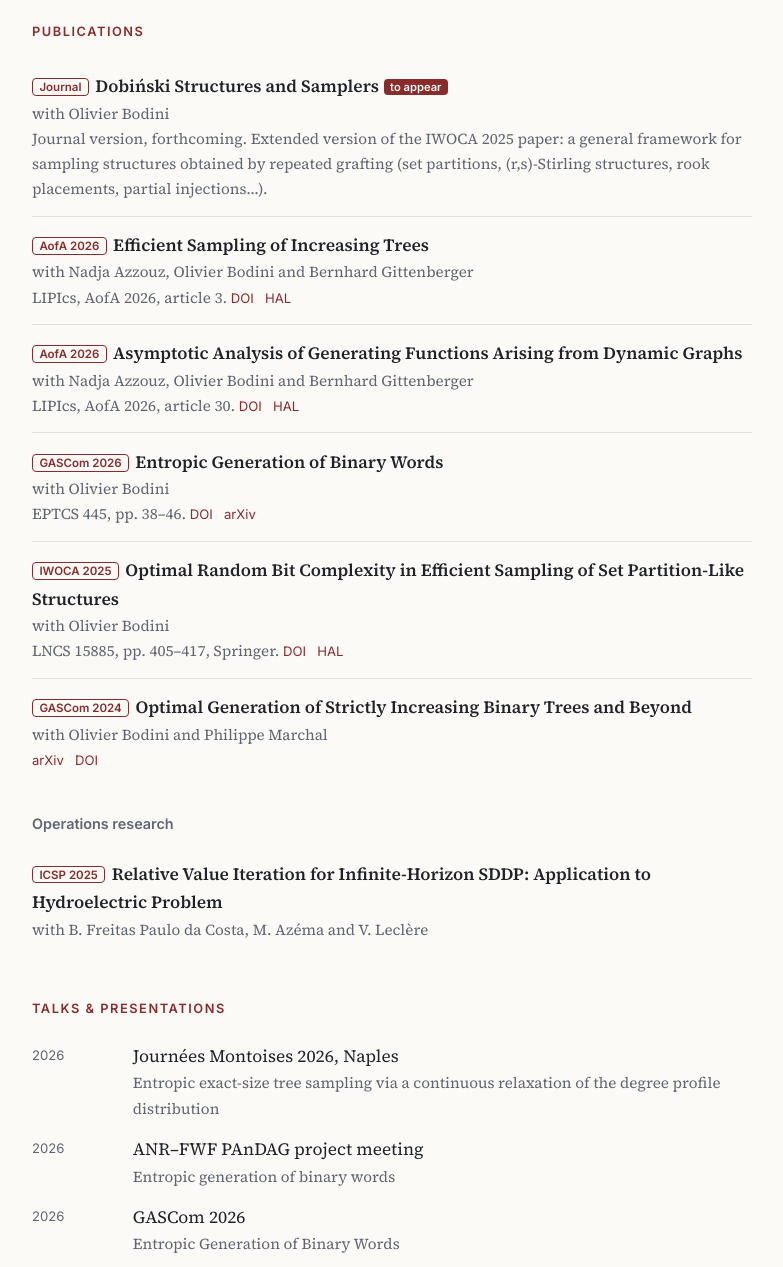
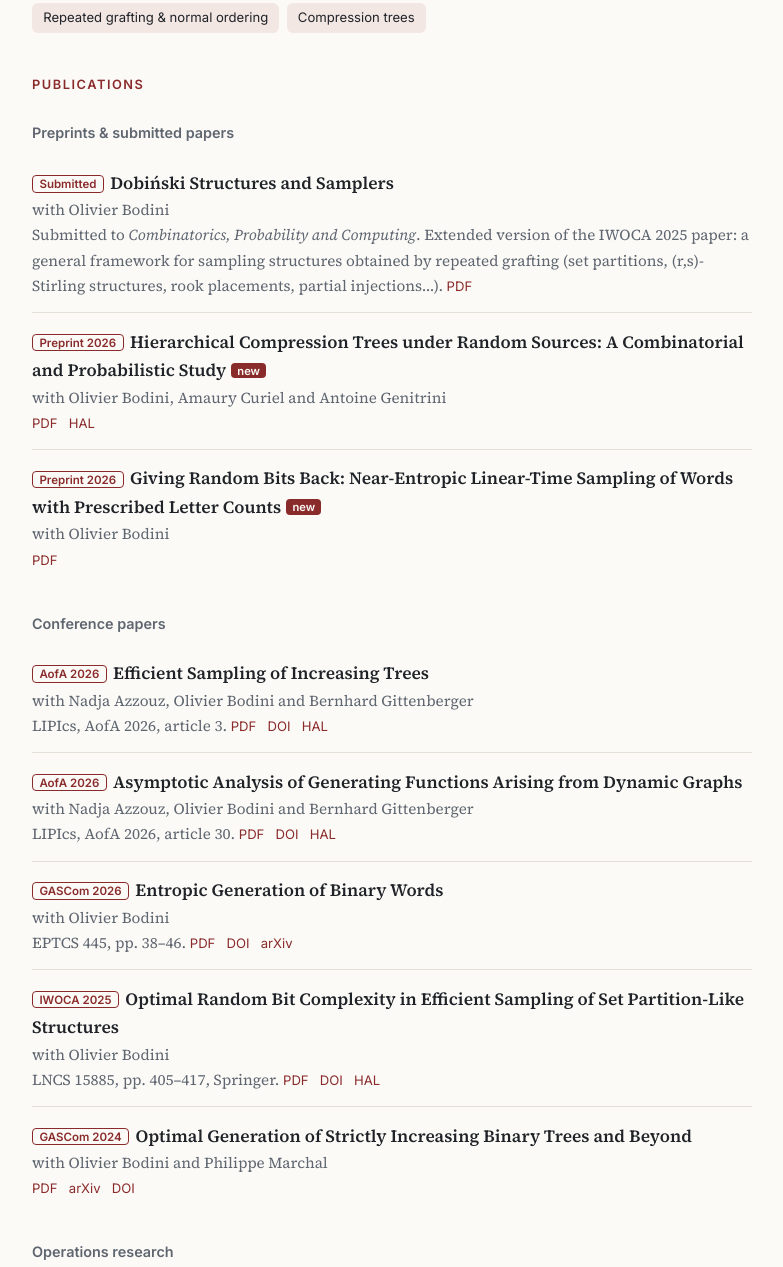
Before and after one commit to FrancisDurand/FrancisDurand.github.io, a plain HTML site: page index.html in a window 1280 px wide. Shown: the part 687-1954 px from the top of the page, without its empty margins (248-1031 px from the left). Drawn offline with Linux system fonts and the light colour scheme.

Commit message:
Adding articles

```diff
--- a/index.html
+++ b/index.html
@@ -100,7 +100,7 @@
 
   <header>
     <h1>Francis Durand</h1>
-    <p class="role">PhD student in combinatorics · LAGA, Université Sorbonne Paris Nord · advised by <a href="https://lipn.univ-paris13.fr/~bodini/">Olivier Bodini</a></p>
+    <p class="role">PhD student in combinatorics · LAGA, Université Sorbonne Paris Nord · advised by <a href="https://lipn.univ-paris13.fr/~bodini/">Olivier Bodini</a> and <a href="https://www.lip6.fr/Antoine.Genitrini/">Antoine Genitrini</a></p>
     <ul class="links">
       <li><a href="mailto:francis.durand@ens-paris-saclay.fr">Email</a></li>
       <li><a href="https://github.com/francisdurand">GitHub</a></li>
@@ -120,7 +120,7 @@
       My main goal is to sample large structures in a <em class="key">quasi-entropic</em> way: using a number of random bits
       as close as possible to the information-theoretic minimum given by Shannon's entropy, while keeping an optimal running time.
       Recent work covers set partitions and their generalisations (Dobiński structures), increasing trees,
-      simply generated trees and binary words with a fixed number of ones.
+      simply generated trees and words with prescribed letter counts. I am also interested in the analysis of hierarchical compression trees under random sources.
     </p>
     <ul class="interests">
       <li>Random generation</li>
@@ -129,46 +129,65 @@
       <li>Generating functions &amp; symbolic methods</li>
       <li>Probabilistic combinatorics</li>
       <li>Repeated grafting &amp; normal ordering</li>
+      <li>Compression trees</li>
     </ul>
   </section>
 
   <section>
     <h2>Publications</h2>
+    <h3>Preprints &amp; submitted papers</h3>
     <ol class="pubs">
       <li>
-        <span class="venue">Journal</span><span class="title">Dobiński Structures and Samplers</span><span class="new">to appear</span>
+        <span class="venue">Submitted</span><span class="title">Dobiński Structures and Samplers</span>
         <span class="authors">with Olivier Bodini</span>
-        <span class="meta">Journal version, forthcoming. Extended version of the IWOCA 2025 paper: a general framework for sampling structures obtained by repeated grafting (set partitions, (r,s)-Stirling structures, rook placements, partial injections…).</span>
+        <span class="meta">Submitted to <em>Combinatorics, Probability and Computing</em>. Extended version of the IWOCA 2025 paper: a general framework for sampling structures obtained by repeated grafting (set partitions, (r,s)-Stirling structures, rook placements, partial injections…).
+          <a href="Stam_CPC.pdf">PDF</a></span>
       </li>
+      <li>
+        <span class="venue">Preprint 2026</span><span class="title">Hierarchical Compression Trees under Random Sources: A Combinatorial and Probabilistic Study</span><span class="new">new</span>
+        <span class="authors">with Olivier Bodini, Amaury Curiel and Antoine Genitrini</span>
+        <span class="meta">
+          <a href="https://hal.sorbonne-universite.fr/hal-05872346/document">PDF</a><a href="https://hal.sorbonne-universite.fr/hal-05872346">HAL</a></span>
+      </li>
+      <li>
+        <span class="venue">Preprint 2026</span><span class="title">Giving Random Bits Back: Near-Entropic Linear-Time Sampling of Words with Prescribed Letter Counts</span><span class="new">new</span>
+        <span class="authors">with Olivier Bodini</span>
+        <span class="meta">
+          <a href="Random_sampling_of_words_with_prescribed_letter_counts.pdf">PDF</a></span>
+      </li>
+    </ol>
+
+    <h3>Conference papers</h3>
+    <ol class="pubs">
       <li>
         <span class="venue">AofA 2026</span><span class="title">Efficient Sampling of Increasing Trees</span>
         <span class="authors">with Nadja Azzouz, Olivier Bodini and Bernhard Gittenberger</span>
         <span class="meta">LIPIcs, AofA 2026, article 3.
-          <a href="https://doi.org/10.4230/LIPIcs.AofA.2026.3">DOI</a><a href="https://hal.science/hal-05727359">HAL</a></span>
+          <a href="https://hal.science/hal-05727359/document">PDF</a><a href="https://doi.org/10.4230/LIPIcs.AofA.2026.3">DOI</a><a href="https://hal.science/hal-05727359">HAL</a></span>
       </li>
       <li>
         <span class="venue">AofA 2026</span><span class="title">Asymptotic Analysis of Generating Functions Arising from Dynamic Graphs</span>
         <span class="authors">with Nadja Azzouz, Olivier Bodini and Bernhard Gittenberger</span>
         <span class="meta">LIPIcs, AofA 2026, article 30.
-          <a href="https://doi.org/10.4230/LIPIcs.AofA.2026.30">DOI</a><a href="https://hal.science/hal-05727365">HAL</a></span>
+          <a href="https://hal.science/hal-05727365/document">PDF</a><a href="https://doi.org/10.4230/LIPIcs.AofA.2026.30">DOI</a><a href="https://hal.science/hal-05727365">HAL</a></span>
       </li>
       <li>
         <span class="venue">GASCom 2026</span><span class="title">Entropic Generation of Binary Words</span>
         <span class="authors">with Olivier Bodini</span>
         <span class="meta">EPTCS 445, pp. 38–46.
-          <a href="https://doi.org/10.4204/EPTCS.445.6">DOI</a><a href="https://arxiv.org/abs/2606.13157">arXiv</a></span>
+          <a href="https://arxiv.org/pdf/2606.13157">PDF</a><a href="https://doi.org/10.4204/EPTCS.445.6">DOI</a><a href="https://arxiv.org/abs/2606.13157">arXiv</a></span>
       </li>
       <li>
         <span class="venue">IWOCA 2025</span><span class="title">Optimal Random Bit Complexity in Efficient Sampling of Set Partition-Like Structures</span>
         <span class="authors">with Olivier Bodini</span>
         <span class="meta">LNCS 15885, pp. 405–417, Springer.
-          <a href="https://doi.org/10.1007/978-3-031-98740-3_29">DOI</a><a href="https://hal.science/hal-05727328">HAL</a></span>
+          <a href="https://hal.science/hal-05727328/document">PDF</a><a href="https://doi.org/10.1007/978-3-031-98740-3_29">DOI</a><a href="https://hal.science/hal-05727328">HAL</a></span>
       </li>
       <li>
         <span class="venue">GASCom 2024</span><span class="title">Optimal Generation of Strictly Increasing Binary Trees and Beyond</span>
         <span class="authors">with Olivier Bodini and Philippe Marchal</span>
         <span class="meta">
-          <a href="https://arxiv.org/abs/2406.16396">arXiv</a><a href="https://doi.org/10.48550/arXiv.2406.16396">DOI</a></span>
+          <a href="https://arxiv.org/pdf/2406.16396">PDF</a><a href="https://arxiv.org/abs/2406.16396">arXiv</a><a href="https://doi.org/10.48550/arXiv.2406.16396">DOI</a></span>
       </li>
     </ol>
 
@@ -216,14 +235,15 @@
   <section>
     <h2>Friends &amp; Colleagues</h2>
     <ul class="plain">
-      <li><a href="https://lipn.univ-paris13.fr/~bodini/">Olivier Bodini</a> — my advisor</li>
+      <li><a href="https://lipn.univ-paris13.fr/~bodini/">Olivier Bodini</a> — my PhD advisor</li>
+      <li><a href="https://www.lip6.fr/Antoine.Genitrini/">Antoine Genitrini</a> — my PhD advisor</li>
       <li><a href="https://www.irif.fr/~cpujol/">Cyril Pujol</a></li>
       <li><a href="https://www.irif.fr/~objois/">Étienne Objois</a></li>
     </ul>
   </section>
 
   <footer>
-    © 2026 Francis Durand · Last updated October 2026 · Hosted on <a href="https://pages.github.com">GitHub Pages</a>
+    © 2026 Francis Durand · Last updated November 2026 · Hosted on <a href="https://pages.github.com">GitHub Pages</a>
   </footer>
 
 </main>
```
Also changed, not shown: 2 other files.
